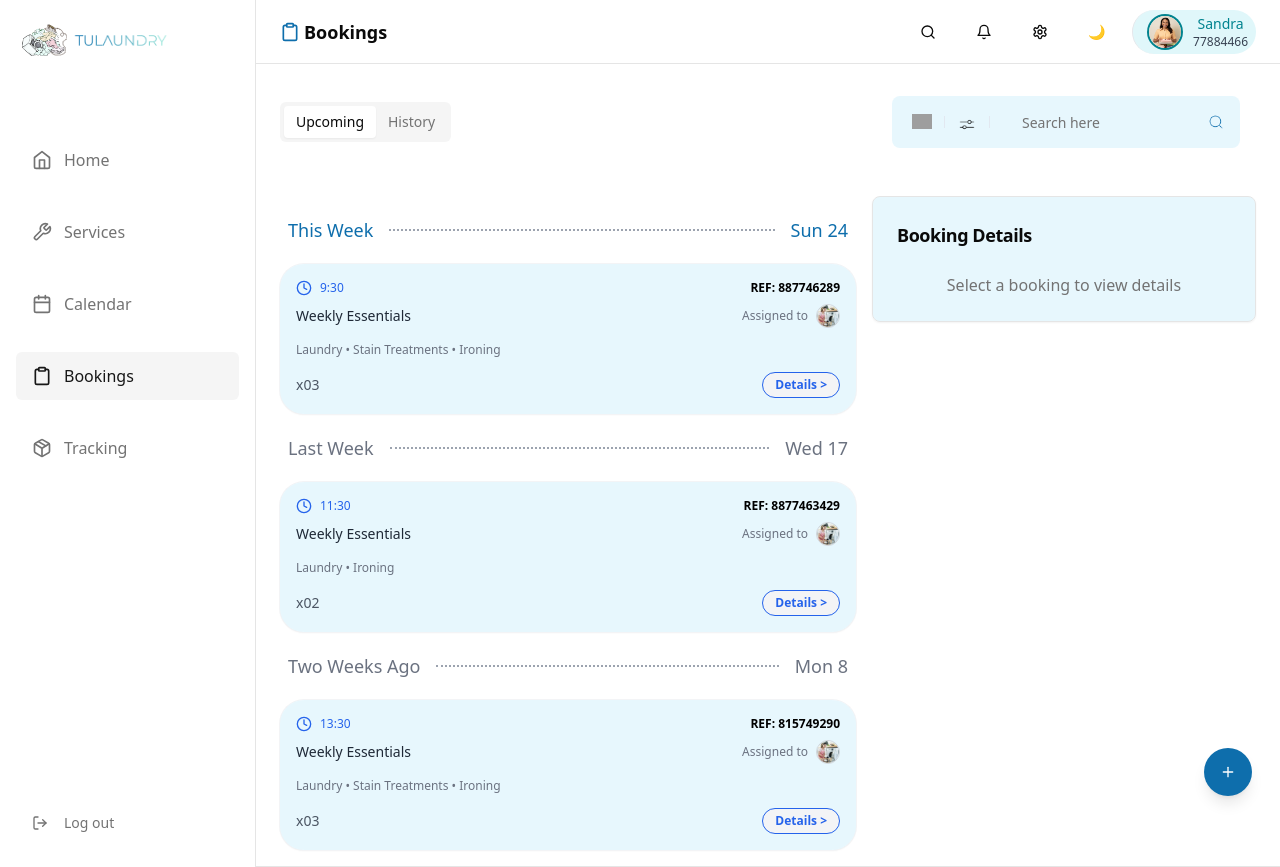
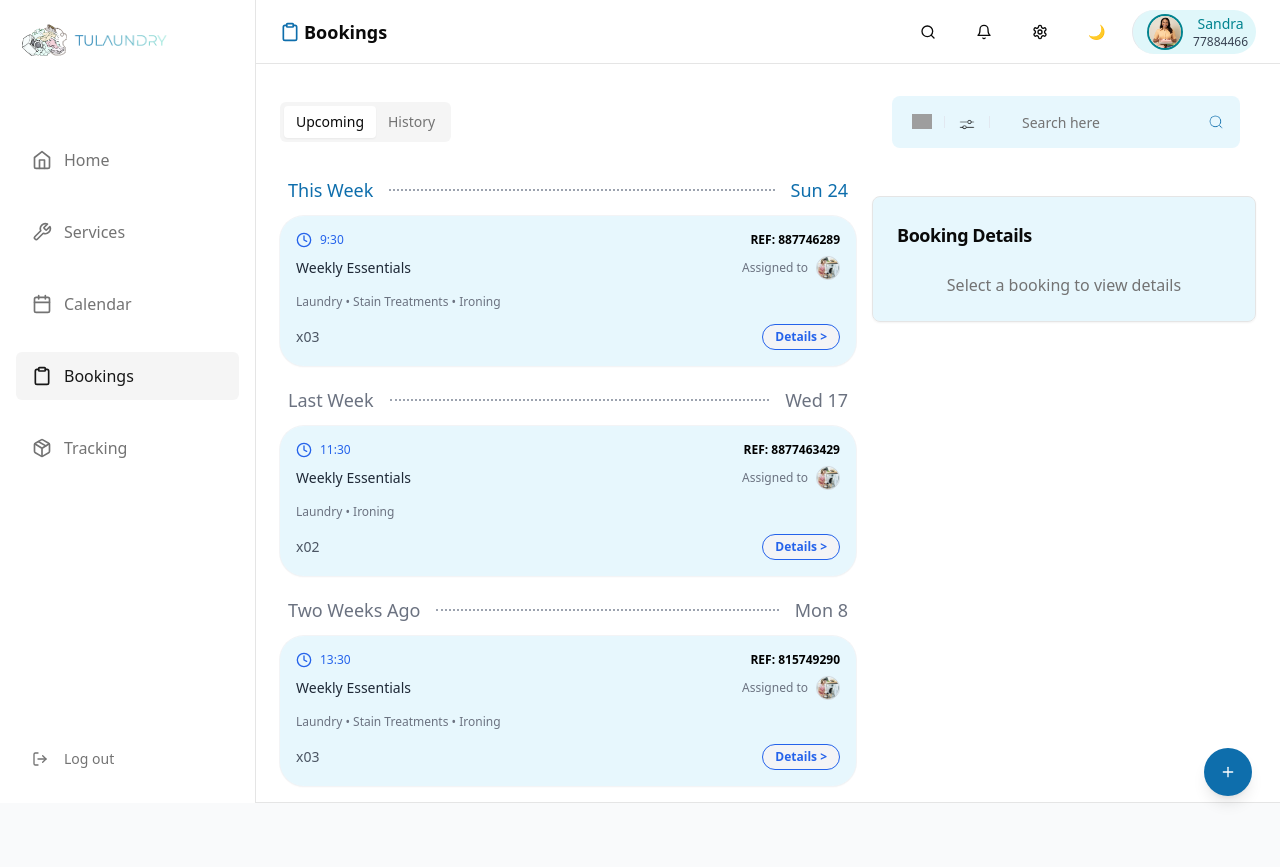
Before and after one commit to Aristocratjnr/Consumer-dashboard, a Next.js app: page /bookings in a window 1280 px wide. After the commit the page ends 803 px from the top, so only its background shows below. Built offline with nearby package versions, Linux system fonts and the light colour scheme; grey boxes are pictures that could not be loaded.

Commit message:
TP-25: feat: refactor BookingPage layout for improved structure and spacing

```diff
--- a/src/app/(dashboard)/bookings/page.tsx
+++ b/src/app/(dashboard)/bookings/page.tsx
@@ -256,6 +256,7 @@ export default function BookingPage() {
                     <div className="space-y-2">
                       {bookings.slice(0, 3).map((booking, index) => (
                         <React.Fragment key={booking.id}>
+                          <div className={`${index === 0 ? '-mt-10' : ''}`}>
                             <div className="flex items-center gap-4 px-2 py-3">
                               <div className={`text-lg font-medium ${index === 0 ? 'text-teal dark:text-white' : 'text-gray-500 dark:text-gray-300'}`}>
                                 {index === 0 ? 'This Week' : index === 1 ? 'Last Week' : 'Two Weeks Ago'}
@@ -270,11 +271,11 @@ export default function BookingPage() {
                               onSelect={() => setSelectedBooking(booking)}
                               isSelected={selectedBooking?.id === booking.id}
                             />
+                          </div>
                         </React.Fragment>
                       ))}
                     </div>
                   </TabsContent>
-
 
                   <TabsContent value="history" className="mt-4">
                     <ScrollArea className="h-[calc(100vh-12rem)]">
```
Lines whose indentation alone changed are shown as unchanged.
